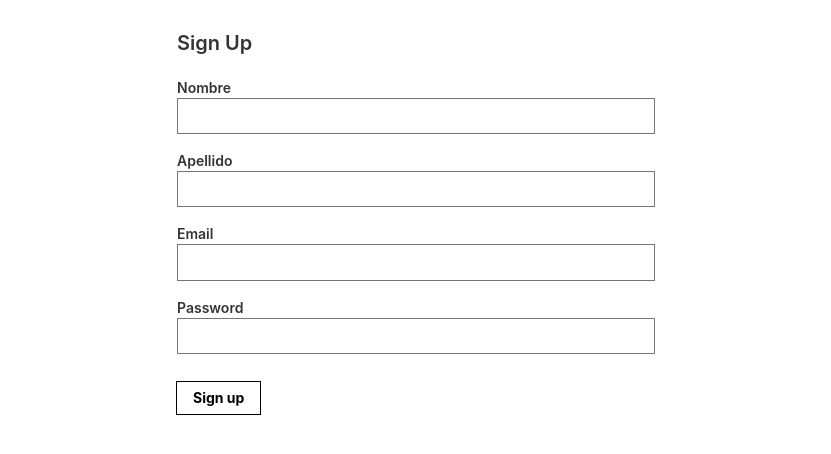
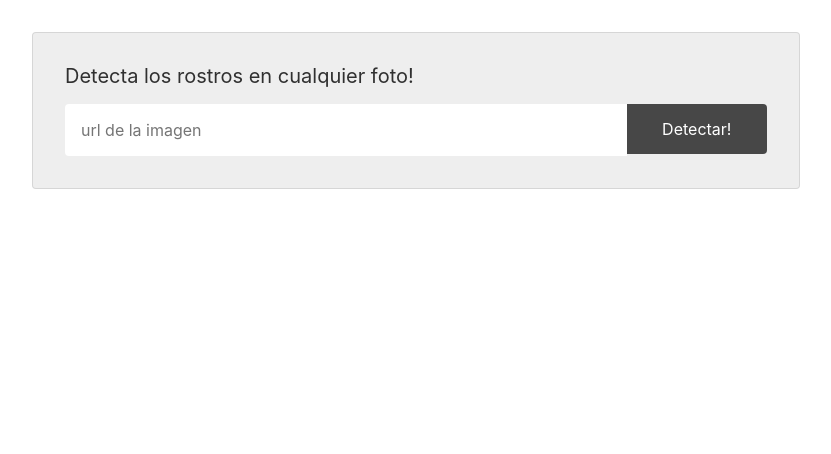
Before and after one commit to enzomzaocv/enzomzaocvreact2, a React (Create React App) app: page / in a window 1280 px wide. Shown: the top 454 px of the page, without its empty margins (224-1055 px from the left). Built offline with nearby package versions, Linux system fonts and the light colour scheme.

Commit message:
agregado componente input

```diff
--- a/src/App.js
+++ b/src/App.js
@@ -1,26 +1,22 @@
-import React from 'react';
+import React, {Component} from 'react';
 import logo from './logo.svg';
 import './App.css';
 
-function App() {
-  return (
-    <div className="App">
-      <header className="App-header">
-        <img src={logo} className="App-logo" alt="logo" />
-        <p>
-          Edit <code>src/App.js</code> and save to reload.
-        </p>
-        <a
-          className="App-link"
-          href="https://reactjs.org"
-          target="_blank"
-          rel="noopener noreferrer"
-        >
-          Learn React
-        </a>
-      </header>
-    </div>
-  );
+class App extends Component{
+  constructor(){
+    super();
+    this.state= {
+      none:'none'
+    }
+  }
+
+  ComponentDidMount(){
+
+  }
+
+  render(){
+
+  }
 }
 
 export default App;
--- a/src/components/main/image.js
+++ b/src/components/main/image.js
@@ -1,7 +1,11 @@
 import React from 'react';
 
 const Image =()=>{
-	return()
+	return(
+		<div>
+			<img {{width:600px; heigth: }}/>
+		</div>
+		)
 }
 
 export default Image;
--- a/src/components/main/input.js
+++ b/src/components/main/input.js
@@ -1,7 +1,19 @@
 import React from 'react';
 
 const Input =()=>{
-	return()
+	return(
+			<div className="pa4-l">
+			  <form className="bg-light-gray mw7 center pa4 br2-ns ba b--black-10">
+			    <fieldset className="cf bn ma0 pa0">
+			      <legend className="pa0 f5 f4-ns mb3 black-80">Detecta los rostros en cualquier foto!</legend>
+			      <div className="cf">
+			        <input className="f6 f5-l input-reset bn fl black-80 bg-white pa3 lh-solid w-100 w-75-m w-80-l br2-ns br--left-ns" placeholder="url de la imagen" type="text" name="email-address"  id="urlimagen"/>
+			        <input className="f6 f5-l button-reset fl pv3 tc bn bg-animate bg-black-70 hover-bg-black white pointer w-100 w-25-m w-20-l br2-ns br--right-ns" type="submit" value="Detectar!"/>
+			      </div>
+			    </fieldset>
+			  </form>
+			</div>
+		)
 }
 
 export default Input;
--- a/src/components/main/logo.js
+++ b/src/components/main/logo.js
@@ -1,7 +1,11 @@
 import React from 'react';
 
 const Logo =()=>{
-	return()
+	return(
+		<div>
+
+		</div>
+		)
 }
 
 export default Logo;
--- a/src/index.js
+++ b/src/index.js
@@ -4,9 +4,9 @@ import './index.css';
 import App from './App';
 import * as serviceWorker from './serviceWorker';
 import 'tachyons'
-import SingUp from './components/signup/signup.js'
+import Input from './components/main/input.js'
 
-ReactDOM.render(<SingUp />, document.getElementById('root'));
+ReactDOM.render(<Input />, document.getElementById('root'));
 
 // If you want your app to work offline and load faster, you can change
 // unregister() to register() below. Note this comes with some pitfalls.
```
